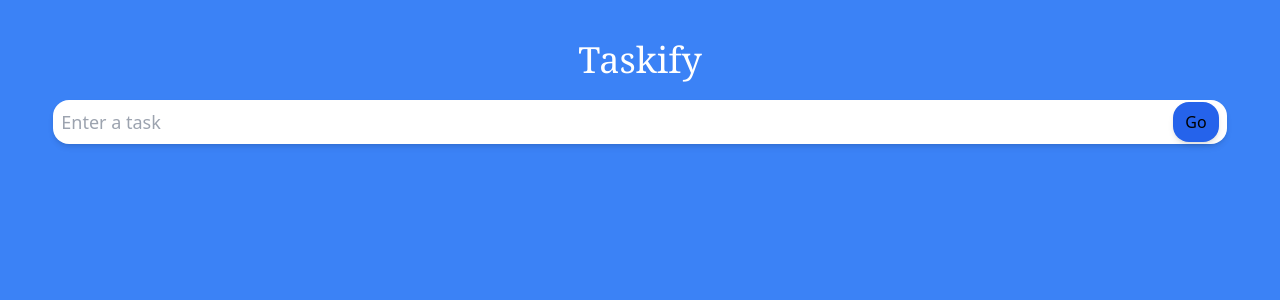
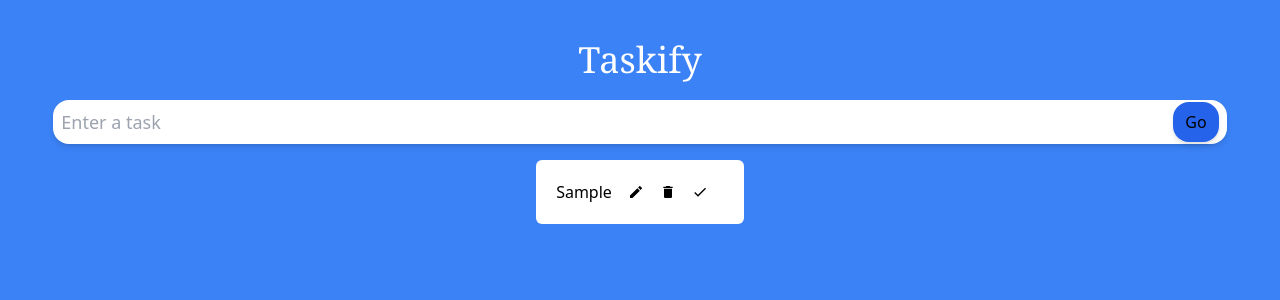
Before and after one commit to dparth8421/Advance_Todo, a React (Create React App) app: page / in a window 1280 px wide. Both pictures are taken after typing "Sample" into the empty fields and a click on the button "Go". Shown: the top 300 px of the page. Built offline with nearby package versions, Linux system fonts and the light colour scheme.

Commit message:
Added single todo && Added Todo List

```diff
--- a/package.json
+++ b/package.json
@@ -12,6 +12,7 @@
     "@types/react-dom": "^18.2.17",
     "react": "^18.2.0",
     "react-dom": "^18.2.0",
+    "react-icons": "^4.12.0",
     "react-scripts": "5.0.1",
     "typescript": "^4.9.5",
     "web-vitals": "^2.1.4"
--- a/src/App.tsx
+++ b/src/App.tsx
@@ -2,6 +2,7 @@ import React, { useState } from "react";
 import "./index.css";
 import InputField from "./component/InputField";
 import { Todo } from "./Model";
+import TodoList from "./component/TodoList";
 
 const App: React.FC = () => {
   const [todo, setTodo] = useState<string>("");
@@ -22,6 +23,7 @@ const App: React.FC = () => {
     <div className="bg-blue-500 flex flex-col items-center pt-10 h-screen   ">
       <span className="text-white font-serif text-4xl mb-5  ">Taskify</span>
       <InputField todo={todo} setTodo={setTodo} handleAdd={handleAdd} />
+      <TodoList state={state} setState={setState} />
     </div>
   );
 };
--- a/src/component/InputField.tsx
+++ b/src/component/InputField.tsx
@@ -8,13 +8,18 @@ interface Props {
 
 const InputField = ({ todo, setTodo, handleAdd }: Props) => {
   return (
-    <form className="flex items-center w-11/12 relative " onSubmit={handleAdd}>
+    <form
+      className="flex items-center w-11/12 relative "
+      onSubmit={(e) => {
+        handleAdd(e);
+      }}
+    >
       <input
         type="text"
         placeholder="Enter a task"
         value={todo}
         onChange={(e) => setTodo(e.target.value)}
-        className="rounded-2xl px-2 py-2 w-full text-lg shadow-md "
+        className="rounded-2xl px-2 py-2 w-full text-lg shadow-md outline-none "
       />
       <button
         className="rounded-2xl bg-blue-600 mx-2 px-3 py-2 absolute right-0 shadow-md hover:bg-blue-500 transition duration-300 ease-in-out  "
--- /dev/null
+++ b/src/component/SingleTodo.tsx
@@ -0,0 +1,30 @@
+import React from "react";
+import { Todo } from "../Model";
+import { MdEdit, MdDelete, MdOutlineDone } from "react-icons/md";
+
+type Props = {
+  todo: Todo;
+  todos: Todo[];
+  setState: React.Dispatch<React.SetStateAction<Todo[]>>;
+};
+
+const SingleTodo = ({ todo, setState, todos }: Props) => {
+  return (
+    <form className="flex rounded-md p-5 mt-4 bg-white">
+      <span>{todo.todo}</span>
+      <div className="flex px-2 py-1 ">
+        <span className="px-2">
+          <MdEdit />
+        </span>
+        <span className="px-2">
+          <MdDelete />
+        </span>
+        <span className="px-2">
+          <MdOutlineDone />
+        </span>
+      </div>
+    </form>
+  );
+};
+
+export default SingleTodo;
--- /dev/null
+++ b/src/component/TodoList.tsx
@@ -0,0 +1,25 @@
+import React from "react";
+import SingleTodo from "./SingleTodo";
+import { Todo } from "../Model";
+import { start } from "repl";
+
+interface Props {
+  state: Todo[];
+  setState: React.Dispatch<React.SetStateAction<Todo[]>>;
+}
+const TodoList: React.FC<Props> = ({ state, setState }: Props) => {
+  return (
+    <div className="flex justify-evenly flex-wrap w-11/12">
+      {state.map((todo) => (
+        <SingleTodo
+          todo={todo}
+          key={todo.id}
+          todos={state}
+          setState={setState}
+        />
+      ))}
+    </div>
+  );
+};
+
+export default TodoList;
```
Also changed, not shown: 1 other file (tests, documents, lock files or other folders).
